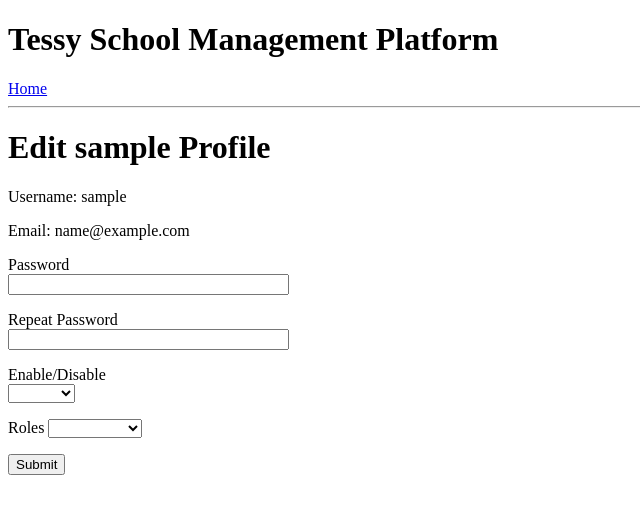
After one commit to fadyboy/tessy_platform, a Flask app: page /edit_user/1 in a window 1280 px wide. The commit adds this page. Shown: the top 514 px of the page, without its empty margins (0-640 px from the left). Run offline with Flask 2, Linux system fonts and the light colour scheme; a user stored in the database is signed in; tables that the repository leaves empty hold one stand-in row (values such as "Sample post"); some libraries are stand-ins or nearby versions.

Commit message:
Added functionality for edit_user profile

```diff
--- a/student-platform/studentapp/forms.py
+++ b/student-platform/studentapp/forms.py
@@ -38,6 +38,17 @@ class AddUserForm(FlaskForm):
         user_email = User.query.filter_by(email=email.data).first()
         if user_email is not None:
             raise ValidationError(f"Email -{email.data} already exists! Please enter another email")
+
+    #TODO: Add validation for password length
+    #TODO: Add message for password mismatch?
+
+
+class EditUserForm(FlaskForm):
+    password = PasswordField("Password")
+    password2 = PasswordField("Repeat Password", validators=[EqualTo("password")])
+    is_active = SelectField("Enable/Disable", choices=[("", ""), ("true", "Enable"), ("false", "Disable")])
+    roles = QuerySelectField(query_factory=roles_query, allow_blank=True, get_label="name", get_pk=get_pk)
+    submit = SubmitField("Submit")
 
 
 class AddStaffForm(FlaskForm):
--- a/student-platform/studentapp/routes.py
+++ b/student-platform/studentapp/routes.py
@@ -1,10 +1,12 @@
 from flask import render_template, flash, redirect, url_for, request
 from werkzeug.urls import url_parse
 from studentapp import app, db
-from studentapp.forms import LoginForm, AddUserForm, AddStaffForm, AddStudentForm, AddClassroomForm, AddSubjectForm
+from studentapp.forms import LoginForm, AddUserForm, AddStaffForm, AddStudentForm, AddClassroomForm, AddSubjectForm, \
+    EditUserForm
 from studentapp.models import User, Staff, Student, Classroom, Subject
 from flask_login import current_user, login_user, logout_user, login_required
 from studentapp.utils import create_pagination_for_page_view
+from distutils.util import strtobool
 
 
 @app.route("/")
@@ -154,6 +156,25 @@ def user(id):
     return render_template("user.html", title="User Profile", user=user)
 
 
+@app.route("/edit_user/<id>", methods=["GET", "POST"])
+@login_required
+def edit_user(id):
+    form = EditUserForm()
+    user = User.query.get(id)
+    if form.validate_on_submit():
+        if form.password.data != "":
+            user.set_password_hash(form.password.data)
+        if form.is_active.data != "":
+            user.is_active = bool(strtobool(form.is_active.data))
+        if form.roles.data is not None:
+            user.role = form.roles.data
+        db.session.commit()
+        flash("Changes have been submitted")
+        return redirect(url_for("user", id=id))
+
+    return render_template("edit_user.html", title="Edit User Profile", form=form, user=user)
+
+
 @app.route("/list_staff")
 @login_required
 def list_staff():
--- /dev/null
+++ b/student-platform/studentapp/templates/edit_user.html
@@ -0,0 +1,33 @@
+{% extends "base.html" %}
+
+{% block content %}
+    <h1>Edit {{ user.username }} Profile</h1>
+    <p>Username: {{user.username }}</p>
+    <p>Email: {{ user.email }}</p>
+    <form action="" method="post" novalidate>
+        {{ form.hidden_tag() }}
+        <p>
+            {{ form.password.label }} <br/>
+            {{ form.password(size=32) }}
+            {% for error in form.password.errors %}
+               <span style="color: red;">{{ error }}</span>
+            {% endfor %}
+        </p>
+        <p>
+            {{ form.password2.label }} <br/>
+            {{ form.password2(size=32) }}
+            {% for error in form.password2.errors %}
+                <span style="color: red;">{{ error }}</span>
+            {% endfor %}
+        </p>
+        <p>
+            {{ form.is_active.label }} <br/>
+            {{ form.is_active() }}
+        </p>
+        <p>
+            {{ form.roles.label }}
+            {{ form.roles() }}
+        </p>
+        <p> {{ form.submit() }}</p>
+    </form>
+{% endblock %}
--- a/student-platform/studentapp/templates/user.html
+++ b/student-platform/studentapp/templates/user.html
@@ -17,4 +17,7 @@
             Enabled/Disabled: {% if user.is_active %} Enabled {% else %} Disabled {% endif %}
         </p>
     </div>
+    <di>
+        <h4><a href="{{ url_for('edit_user', id=user.id) }}">Edit User</a> </h4>
+    </di>
 {% endblock %}
```
